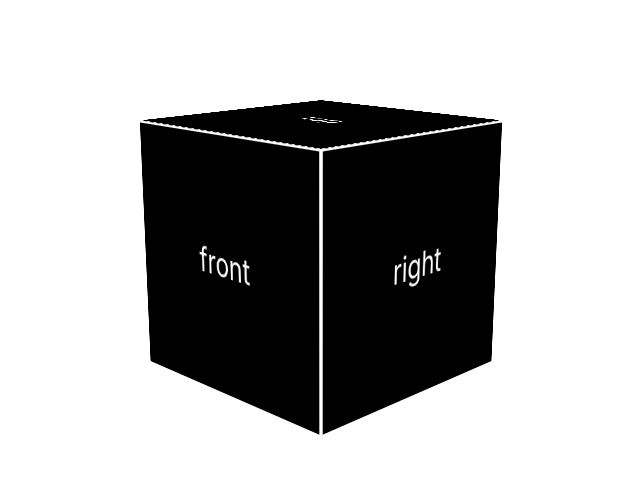
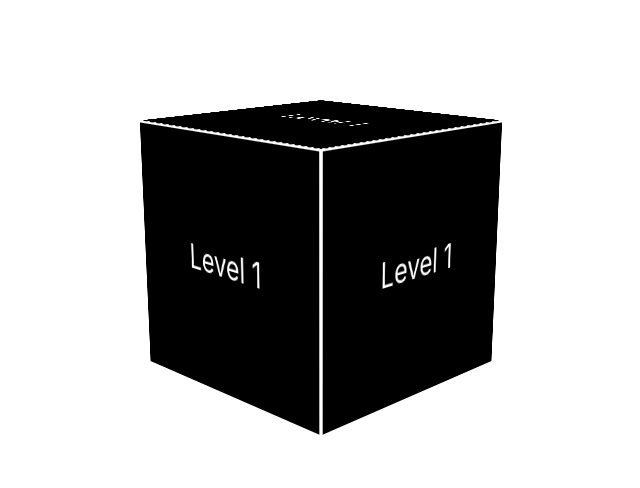
Before and after one commit to josephlarrivy/hacking-simulator, a React (Create React App) app: page / in a window 1280 px wide. Shown: the top 488 px of the page, without its empty margins (319-959 px from the left). Built offline with nearby package versions, Linux system fonts and the light colour scheme.

Commit message:
cube looking good. moving on to terminal

```diff
--- a/src/App.js
+++ b/src/App.js
@@ -6,6 +6,7 @@ import Terminal from './components/Terminal';
 
 function App() {
 
+  const [level, setLevel] = useState(1)
   const [animationPhase, setAnimationPhase] = useState(0)
 
   const [frontAnimation, setFrontAnimation] = useState('front-no-animation')
@@ -38,9 +39,14 @@ function App() {
     } else if (animationPhase === 9) {
       setRightAnimation('right-pop-spin-big')
     } else if (animationPhase === 10) {
-      setTopAnimation('top-pop-spin-big')
-    } else if (animationPhase === 11) {
-      setBottomAnimation('bottom-pop-spin-big')
+      setFrontAnimation('front-no-animation')
+      setBackAnimation('back-no-animation')
+      setLeftAnimation('left-no-animation')
+      setRightAnimation('right-no-animation')
+      setTopAnimation('top-no-animation')
+      setBottomAnimation('bottom-no-animation')
+      setLevel(level+1)
+      setAnimationPhase(0)
     }
   }
 
@@ -48,10 +54,15 @@ function App() {
   return (
     <div className="App">
       <div id='terminal-component-container'>
-        <Terminal animate={animate}/>
+        <Terminal
+          level={level}
+          setLevel={setLevel}
+          animate={animate}
+        />
       </div>
       <div id='cube-componenet-container'>
         <Cube
+          level={level}
           frontAnimation={frontAnimation}
           backAnimation={backAnimation}
           leftAnimation={leftAnimation}
--- a/src/components/Cube.js
+++ b/src/components/Cube.js
@@ -3,18 +3,18 @@ import React from "react";
 import '../styles/Cube.css'
 
 
-const Cube = ({ frontAnimation, backAnimation, leftAnimation, rightAnimation, topAnimation, bottomAnimation }) => {
+const Cube = ({ level, frontAnimation, backAnimation, leftAnimation, rightAnimation, topAnimation, bottomAnimation }) => {
 
 
   return (
     <div id="cube-container">
       <div className="box">
-        <div className="card" id={frontAnimation}>front</div>
-        <div className="card" id={backAnimation}>back</div>
-        <div className="card" id={leftAnimation}>left</div>
-        <div className="card" id={rightAnimation}>right</div>
-        <div className="card" id={topAnimation}>top</div>
-        <div className="card" id={bottomAnimation}>bottom</div>
+        <div className="card" id={frontAnimation}>Level {level}</div>
+        <div className="card" id={backAnimation}>Level {level}</div>
+        <div className="card" id={leftAnimation}>Level {level}</div>
+        <div className="card" id={rightAnimation}>Level {level}</div>
+        <div className="card" id={topAnimation}>Level {level}</div>
+        <div className="card" id={bottomAnimation}>Level {level}</div>
       </div>
     </div>
   )
--- a/src/components/Terminal.js
+++ b/src/components/Terminal.js
@@ -3,7 +3,7 @@ import React from "react";
 import '../styles/Terminal.css'
 
 
-const Terminal = ({ animate }) => {
+const Terminal = ({ level, setLevel, animate }) => {
 
 
   return (
```
Also changed, not shown: src/styles/Cube.css (+0 -9 lines).
